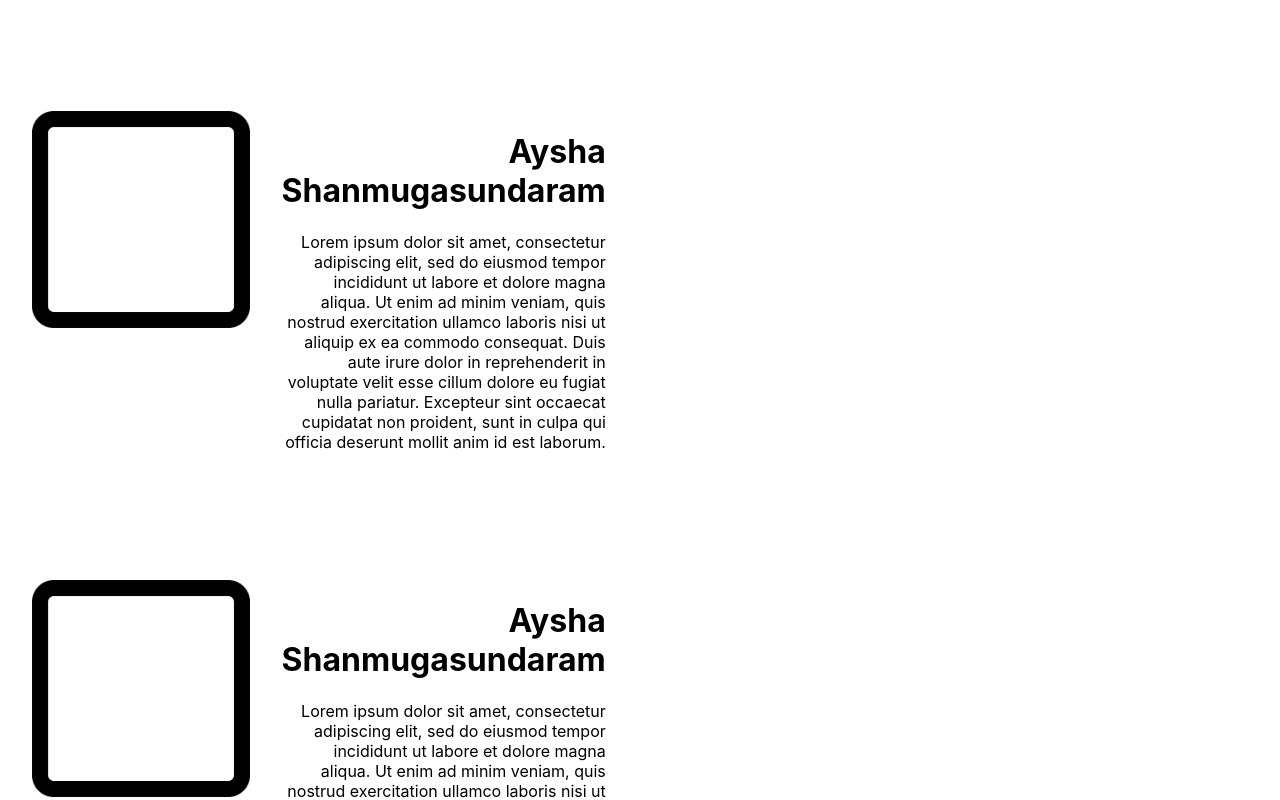
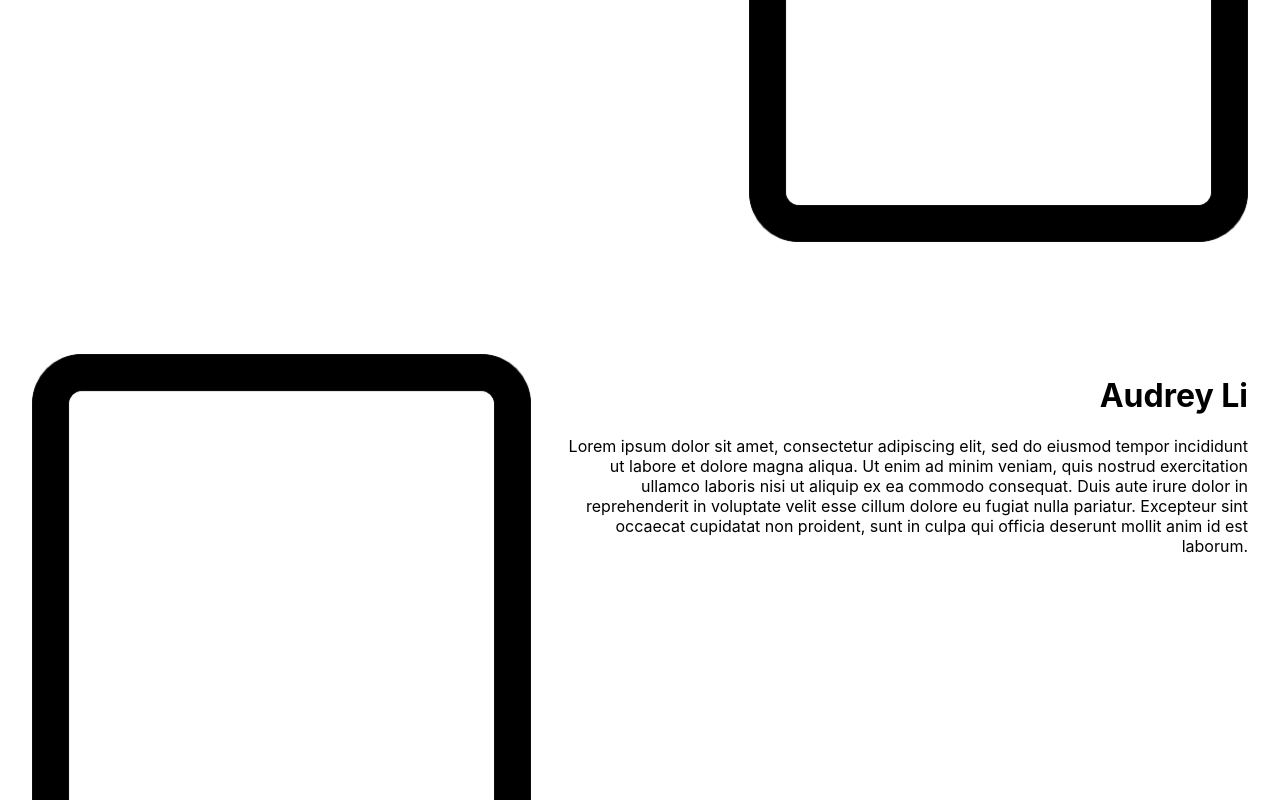
Before and after one commit to aysha3/buoybatterysite-, a React (Create React App) app: page /aboutus in a window 1280 px wide. Shown: the part 1020-1820 px from the top of the page. Built offline with nearby package versions, Linux system fonts and the light colour scheme.

Commit message:
Attempted some aboutus changes

```diff
--- a/src/JSONS/AboutUs.json
+++ b/src/JSONS/AboutUs.json
@@ -24,7 +24,7 @@
     {
         "id": 2,
         "type": "oneParagraphOneImage",
-        "header": "Aysha Shanmugasundaram",
+        "header": "Audrey Li",
         "paragraph": "Lorem ipsum dolor sit amet, consectetur adipiscing elit, sed do eiusmod tempor incididunt ut labore et dolore magna aliqua. Ut enim ad minim veniam, quis nostrud exercitation ullamco laboris nisi ut aliquip ex ea commodo consequat. Duis aute irure dolor in reprehenderit in voluptate velit esse cillum dolore eu fugiat nulla pariatur. Excepteur sint occaecat cupidatat non proident, sunt in culpa qui officia deserunt mollit anim id est laborum.",
         "alignText": "right",
         "textWidth": "60%",
@@ -35,7 +35,7 @@
     {
         "id": 3,
         "type": "oneParagraphOneImage",
-        "header": "Aysha Shanmugasundaram",
+        "header": "John Green",
         "paragraph": "Lorem ipsum dolor sit amet, consectetur adipiscing elit, sed do eiusmod tempor incididunt ut labore et dolore magna aliqua. Ut enim ad minim veniam, quis nostrud exercitation ullamco laboris nisi ut aliquip ex ea commodo consequat. Duis aute irure dolor in reprehenderit in voluptate velit esse cillum dolore eu fugiat nulla pariatur. Excepteur sint occaecat cupidatat non proident, sunt in culpa qui officia deserunt mollit anim id est laborum.",
         "alignText": "right",
         "textWidth": "60%",
--- a/src/Pages/AboutUsPage.jsx
+++ b/src/Pages/AboutUsPage.jsx
@@ -1,6 +1,7 @@
 import testImg from "../Images/squareTest.png"
 import AboutUsJson from "../JSONS/AboutUs.json"
 import HeaderParagraphImgCombo from "../Components/HeaderParagraphImgCombo"
+import "../Styles/AboutUs.css";
 
 let counter = 0;
 
@@ -8,18 +9,15 @@ function AboutUsPage() {
 
     const sectionStyle= {
         width: "100%",
-        display: "flex"
     };
 
     const profileStyle= {
-        width: "45%"
+        width: "40%"
     };
 
     return(
         <div id="imgSection" style={sectionStyle}>
-            <div id="profile" style={profileStyle}>
-                <HeaderParagraphImgCombo inputJson={AboutUsJson}></HeaderParagraphImgCombo>
-            </div>
+            <HeaderParagraphImgCombo class="profile" inputJson={AboutUsJson}></HeaderParagraphImgCombo>
         </div>
     )
 }
--- /dev/null
+++ b/src/Styles/AboutUs.css
@@ -0,0 +1,8 @@
+.imgSection {
+    display: "inline-block";
+}
+
+.profile {
+    width: 40%;
+    display: "inline-block";
+}
```
